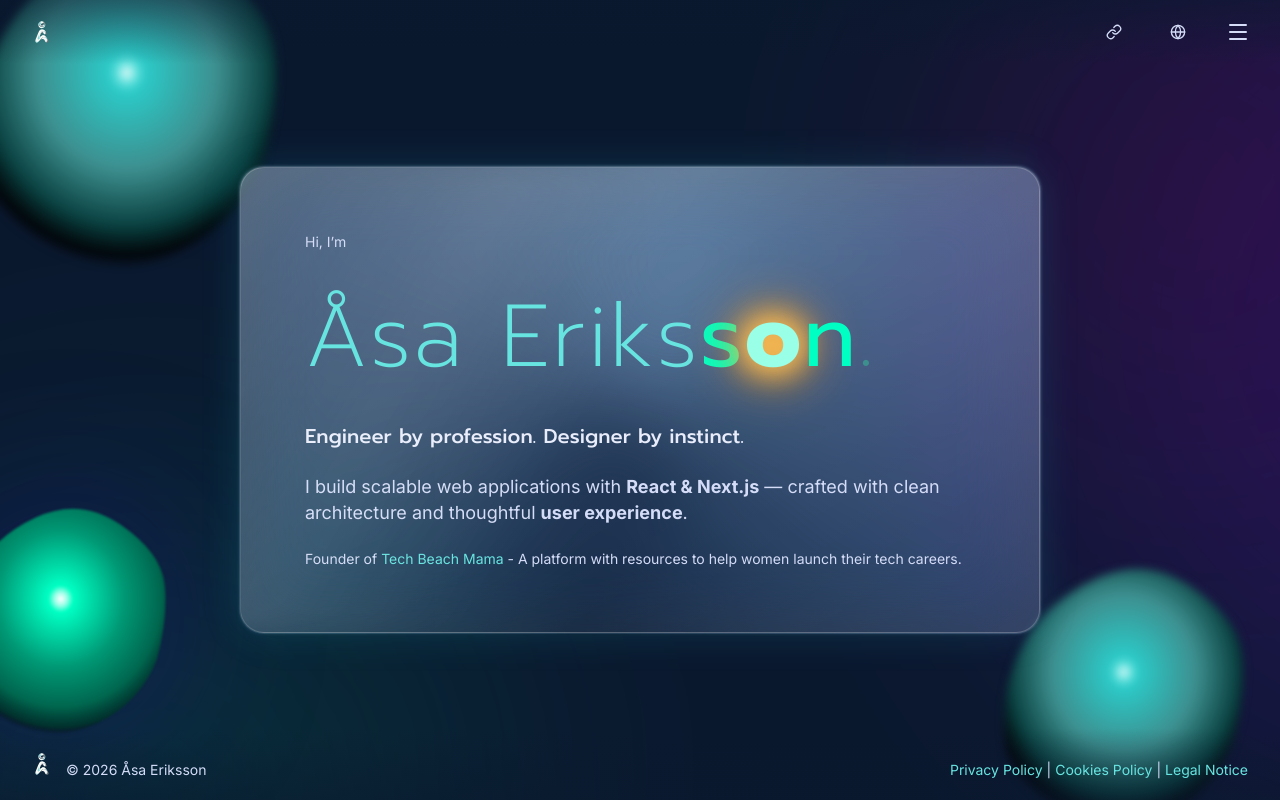
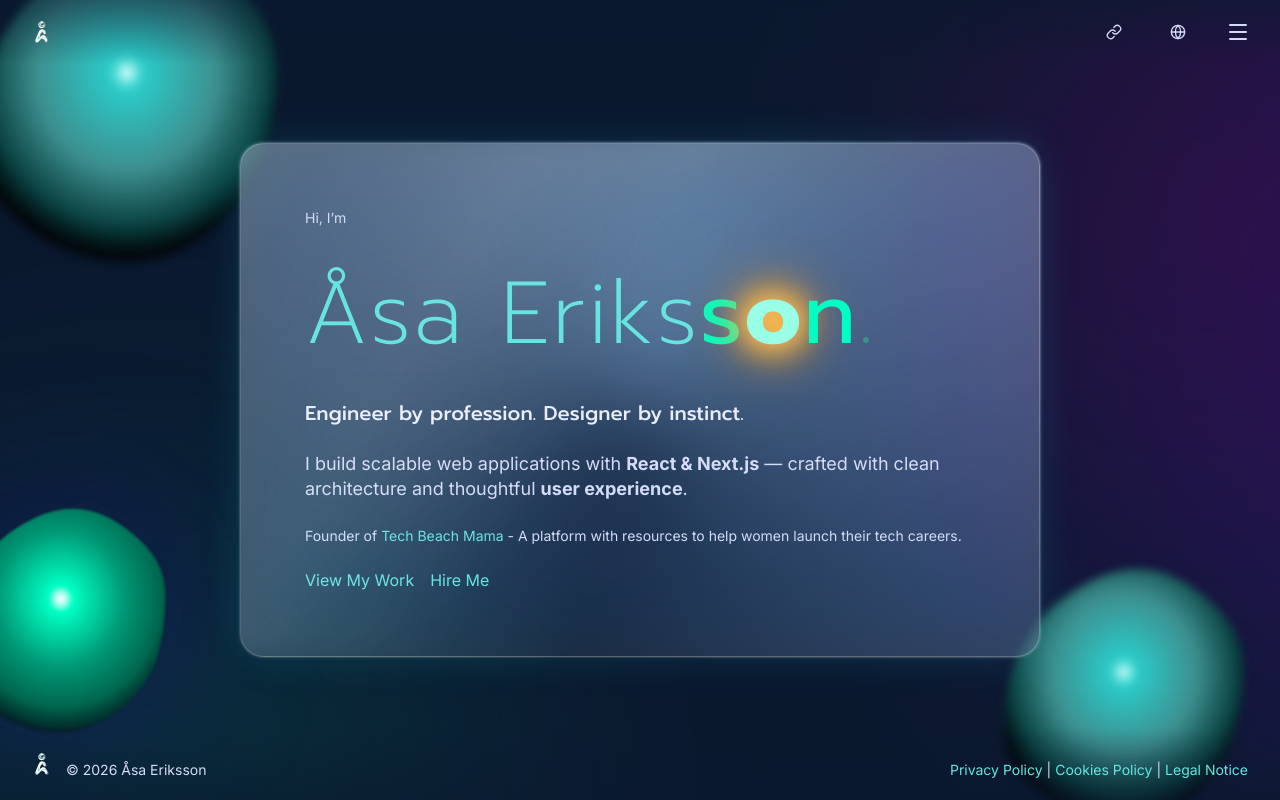
Before and after one commit to Bjornhona/asa-eriksson-portfolio, a Next.js app: page /en in a window 1280 px wide. Built offline with nearby package versions, Linux system fonts and the light colour scheme.

Commit message:
blobs move towards the hovered buttons

```diff
--- a/src/app/[locale]/page.tsx
+++ b/src/app/[locale]/page.tsx
@@ -1,10 +1,11 @@
 "use client";
-import { motion } from "framer-motion";
+import { motion, useMotionValue, useSpring } from "framer-motion";
 import styles from "./page.module.css";
 import TitleHoverGlow from "@/components/TitleHoverGlow/TitleHoverGlow";
 import { useTranslations } from "next-intl";
 import FloatingBlobs from "@/components/FloatingBlobs/FloatingBlobs";
 import GlassCard from "@/components/GlassCard/GlassCard";
+import Link from "next/link";
 
 const fadeInUp = {
   initial: { opacity: 0, y: 20 },
@@ -28,9 +29,32 @@ export default function Home() {
   const t = useTranslations();
   const title = "Åsa Eriksson";
 
+  const mouseX = useMotionValue(0);
+  const mouseY = useMotionValue(0);
+
+  const springX = useSpring(mouseX, { stiffness: 80, damping: 20 });
+  const springY = useSpring(mouseY, { stiffness: 80, damping: 20 });
+
+  const handleHover = (e: React.MouseEvent<HTMLAnchorElement>) => {
+    const target = e.currentTarget;
+
+    const rect = target.getBoundingClientRect();
+
+    const centerX = rect.left + rect.width / 2;
+    const centerY = rect.top + rect.height / 2;
+
+    mouseX.set(centerX);
+    mouseY.set(centerY);
+  };
+
+  const handleLeave = () => {
+    mouseX.set(0);
+    mouseY.set(0);
+  };
+
   return (
     <div className="relative min-h-screen overflow-hidden">
-      <FloatingBlobs />
+      <FloatingBlobs x={springX} y={springY} />
       <div className="absolute inset-0 flex items-center justify-center z-10 px-4 sm:px-6 md:px-8">
         <main className="flex flex-col min-h-screen w-full max-w-lg flex-start justify-center mt-24 mb-24">
           <GlassCard>
@@ -63,6 +87,24 @@ export default function Home() {
                   ),
                 })}
               </motion.p>
+              <div className="flex flex-col sm:flex-row gap-4">
+                <Link
+                  href="/portfolio"
+                  className="btn"
+                  onMouseEnter={handleHover}
+                  onMouseLeave={handleLeave}
+                >
+                  View My Work
+                </Link>
+                <Link
+                  href="/services"
+                  className="btn"
+                  onMouseEnter={handleHover}
+                  onMouseLeave={handleLeave}
+                >
+                  Hire Me
+                </Link>
+              </div>
             </motion.div>
           </GlassCard>
         </main>
--- /dev/null
+++ b/src/components/FloatingBlobs/Blob.tsx
@@ -0,0 +1,68 @@
+"use client";
+import { motion, MotionStyle, TargetAndTransition } from "framer-motion";
+import { useId, useMemo } from "react";
+
+const Blob = ({
+  className,
+  initial,
+  animate,
+  duration = 30,
+  zIndex = "z-0",
+  color = "pink",
+  style
+}: {
+  className: string;
+  initial: TargetAndTransition;
+  animate: TargetAndTransition;
+  duration?: number;
+  zIndex?: string;
+  color?: string;
+  style: MotionStyle;
+}) => {
+  const gradientId = useId();
+
+  const blobColor = useMemo(() => {
+    switch (color) {
+      case "pink":
+        return ["hsl(var(--color-pink-800))", "hsl(var(--color-pink-700))", "hsl(var(--color-pink-600))", "hsl(var(--color-pink-500))", "hsl(var(--color-pink-400))"];
+      case "blue":
+        return ["hsl(var(--color-blue-800))", "hsl(var(--color-blue-700))", "hsl(var(--color-blue-600))", "hsl(var(--color-blue-500))", "hsl(var(--color-blue-300))"];
+      case "aqua":
+        return ["hsl(var(--color-aqua-800))", "hsl(var(--color-aqua-700))", "hsl(var(--color-aqua-600))", "hsl(var(--color-aqua-500))", "hsl(var(--color-aqua-400))"];
+      default:
+        return ["hsl(var(--color-gray-800))", "hsl(var(--color-gray-700))", "hsl(var(--color-gray-600))", "hsl(var(--color-gray-500))", "hsl(var(--color-gray-400))"];
+    }
+  }, [color]);
+
+  return (
+    <motion.div
+      className={`absolute pointer-events-none ${className} ${zIndex}`}
+      initial={initial}
+      style={style}
+      animate={animate}
+      transition={{
+        duration,
+        repeat: Infinity,
+        repeatType: "mirror",
+        ease: "easeInOut",
+      }}
+    >
+      <svg viewBox="0 0 600 600" className="w-full h-full">
+        <defs>
+          <radialGradient id={gradientId} cx="50%" cy="40%" r="60%">
+            <stop offset="0%" stopColor={`hsl(var(--color-white))`} stopOpacity="1" />
+            <stop offset="5%" stopColor={`${blobColor[0]}`} stopOpacity="1" />
+            <stop offset="10%" stopColor={`${blobColor[1]}`} stopOpacity="1" />
+            <stop offset="50%" stopColor={`${blobColor[2]}`} stopOpacity="1" />
+            <stop offset="80%" stopColor={`${blobColor[3]}`} stopOpacity="1" />
+            <stop offset="95%" stopColor={`${blobColor[4]}`} stopOpacity="0.8" />
+            <stop offset="100%" stopColor={`transparent`} stopOpacity="0.01" />
+          </radialGradient>
+        </defs>
+        <path fill={`url(#${gradientId})`} d="M421.5,323Q393,396,321.5,431.5Q250,467,170,438Q90,409,79.5,329.5Q69,250,104,182Q139,114,214.5,79Q290,44,359.5,92Q429,140,435,195Q441,250,421.5,323Z" />
+      </svg>
+    </motion.div>
+  );
+}
+
+export default Blob;
--- a/src/components/FloatingBlobs/FloatingBlobs.tsx
+++ b/src/components/FloatingBlobs/FloatingBlobs.tsx
@@ -1,69 +1,19 @@
 "use client";
-import { motion, TargetAndTransition, useReducedMotion } from "framer-motion";
-import { useMemo, useId } from "react";
+import { MotionValue, useReducedMotion, useTransform } from "framer-motion";
+import Blob from "./Blob";
 
-function Blob({
-  className,
-  initial,
-  animate,
-  duration = 30,
-  zIndex = "z-0",
-  color = "pink",
-}: {
-  className: string;
-  initial: TargetAndTransition;
-  animate: TargetAndTransition;
-  duration?: number;
-  zIndex?: string;
-  color?: string;
-}) {
-  const gradientId = useId();
-
-  const blobColor = useMemo(() => {
-    switch (color) {
-      case "pink":
-        return ["hsl(var(--color-pink-800))", "hsl(var(--color-pink-700))", "hsl(var(--color-pink-600))", "hsl(var(--color-pink-500))", "hsl(var(--color-pink-400))"];
-      case "blue":
-        return ["hsl(var(--color-blue-800))", "hsl(var(--color-blue-700))", "hsl(var(--color-blue-600))", "hsl(var(--color-blue-500))", "hsl(var(--color-blue-300))"];
-      case "aqua":
-        return ["hsl(var(--color-aqua-800))", "hsl(var(--color-aqua-700))", "hsl(var(--color-aqua-600))", "hsl(var(--color-aqua-500))", "hsl(var(--color-aqua-400))"];
-      default:
-        return ["hsl(var(--color-gray-800))", "hsl(var(--color-gray-700))", "hsl(var(--color-gray-600))", "hsl(var(--color-gray-500))", "hsl(var(--color-gray-400))"];
-    }
-  }, [color]);
-
-  return (
-    <motion.div
-      className={`absolute pointer-events-none ${className} ${zIndex}`}
-      initial={initial}
-      animate={animate}
-      transition={{
-        duration,
-        repeat: Infinity,
-        repeatType: "mirror",
-        ease: "easeInOut",
-      }}
-    >
-      <svg viewBox="0 0 600 600" className="w-full h-full">
-        <defs>
-          <radialGradient id={gradientId} cx="50%" cy="40%" r="60%">
-            <stop offset="0%" stopColor={`hsl(var(--color-white))`} stopOpacity="1" />
-            <stop offset="5%" stopColor={`${blobColor[0]}`} stopOpacity="1" />
-            <stop offset="10%" stopColor={`${blobColor[1]}`} stopOpacity="1" />
-            <stop offset="50%" stopColor={`${blobColor[2]}`} stopOpacity="1" />
-            <stop offset="80%" stopColor={`${blobColor[3]}`} stopOpacity="1" />
-            <stop offset="95%" stopColor={`${blobColor[4]}`} stopOpacity="0.8" />
-            <stop offset="100%" stopColor={`transparent`} stopOpacity="0.01" />
-          </radialGradient>
-        </defs>
-        <path fill={`url(#${gradientId})`} d="M421.5,323Q393,396,321.5,431.5Q250,467,170,438Q90,409,79.5,329.5Q69,250,104,182Q139,114,214.5,79Q290,44,359.5,92Q429,140,435,195Q441,250,421.5,323Z" />
-      </svg>
-    </motion.div>
-  );
+interface FloatingBlobsProps {
+  x: MotionValue<number>;
+  y: MotionValue<number>;
 }
 
-export default function FloatingBlobs() {
+export default function FloatingBlobs({ x, y }: FloatingBlobsProps) {
   const shouldReduceMotion = useReducedMotion();
+
+  const slowX = useTransform(x, (value) => value * 0.4);
+  const slowY = useTransform(y, (value) => value * 0.4);
+  const slowestX = useTransform(x, (v) => v * 0.2);
+  const slowestY = useTransform(y, (v) => v * 0.2);
 
   return (
     <div className="absolute inset-0 overflow-hidden">
@@ -71,28 +21,31 @@ export default function FloatingBlobs() {
       <Blob
         className="w-[500px] h-[500px] text-cyan-400/20 top-[-100px] left-[-100px] blur-sm"
         initial={{ x: 0, y: 0 }}
-        animate={shouldReduceMotion ? {} : { x: [0, 80, -40], y: [0, -60, 40] }}
+        animate={shouldReduceMotion ? {} : { translateX: [0, 80, -40], translateY: [0, -60, 40] }}
         duration={35}
         color="blue"
+        style={{ x, y }}
       />
 
       {/* Blob 2 */}
       <Blob
         className="w-[400px] h-[400px] text-purple-500/20 bottom-[-120px] right-[-80px] blur-sm"
         initial={{ x: 0, y: 0 }}
-        animate={shouldReduceMotion ? {} : { x: [0, -60, 40], y: [0, 50, -50] }}
+        animate={shouldReduceMotion ? {} : { translateX: [0, -60, 40], translateY: [0, 50, -50] }}
         duration={40}
         color="blue"
+        style={{ x: slowX, y: slowY }}
       />
 
       {/* Blob 3 */}
       <Blob
         className="w-[350px] h-[350px] text-aqua-400/20 bottom-[-30px] left-[-100px] blur-[1px] drop-shadow-[0_0_80px_rgba(34,11,138,0.45)] drop-shadow-[0_0_160px_rgba(10,24,146,0.55)]"
         initial={{ x: 0, y: 0 }}
-        animate={shouldReduceMotion ? {} : { x: [0, 50, -30], y: [0, -40, 30] }}
+        animate={shouldReduceMotion ? {} : { translateX: [0, 50, -30], translateY: [0, -40, 30] }}
         duration={30}
         zIndex="z-10"
         color="aqua"
+        style={{ x: slowestX, y: slowestY }}
       />
     </div>
   );
```
